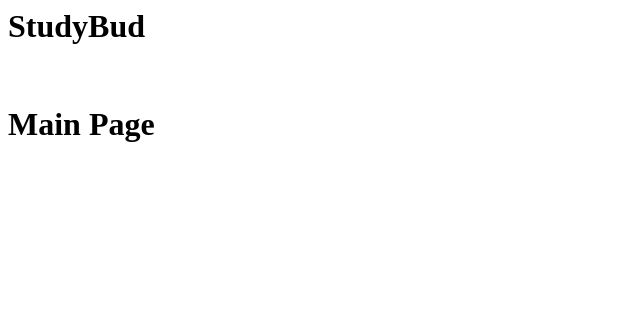
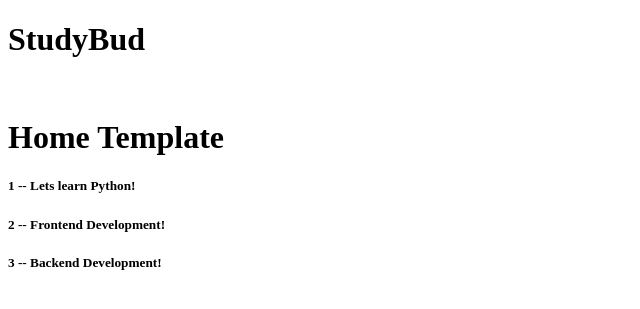
Before and after one commit to jamores07/StudyBud, a Django app: page / in a window 1280 px wide. Shown: the top 309 px of the page, without its empty margins (0-640 px from the left). Run offline with Django 3.2, Linux system fonts and the light colour scheme.

Commit message:
Updating templates

```diff
--- a/base/views.py
+++ b/base/views.py
@@ -4,8 +4,16 @@ from django.http import HttpResponse
 # Create your views here.
 
 
+rooms = [
+    {'id': 1, 'name': 'Lets learn Python!'},
+    {'id': 2, 'name': 'Frontend Development!'},
+    {'id': 3, 'name': 'Backend Development!'},
+]
+
+
 def home(request):
-    return render(request, 'main.html')
+    context = {'rooms': rooms}
+    return render(request, 'home.html', context)
 
 
 def room(request):
--- /dev/null
+++ b/templates/home.html
@@ -0,0 +1,15 @@
+{% extends 'main.html' %}
+
+{% block content %}
+
+<h1> Home Template </h1>
+
+<div>
+    {% for room in rooms %}
+        <div>
+            <h5>{{room.id}} -- {{room.name}}</h5>
+        <div>
+    {% endfor %}
+</div>
+
+{% endblock %}
--- a/templates/main.html
+++ b/templates/main.html
@@ -1,3 +1,20 @@
-{% include 'navbar.html' %}
+<!DOCTYPE html>
 
-<h1>Main Page</h1>
+<html lang="en">
+  <head>
+    <meta charset="UTF-8" />
+    <meta http-equiv="X-UA-Compatible" content="IE=edge" />
+    <meta name="viewport" content="width=device-width, initial-scale=1.0" />
+    <link rel="shortcut icon" href="assets/favicon.ico" type="image/x-icon" />
+
+    <title>StudyBuddy - Find study partners around the world!</title>
+  </head>
+
+  <body>
+    {% include 'navbar.html' %}
+
+    {% block content %}
+
+    {% endblock %}
+  </body>
+</html>
```
